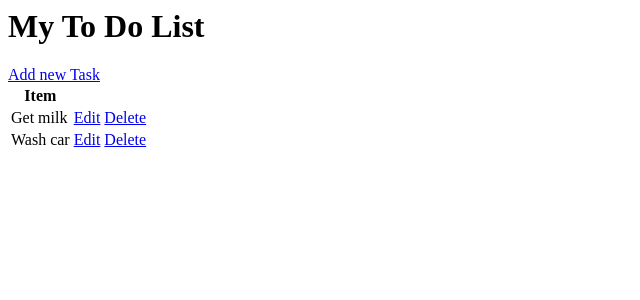
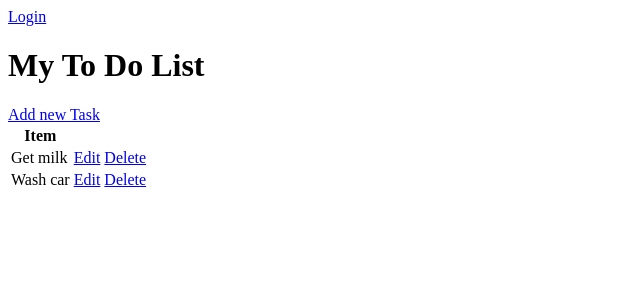
Before and after one commit to waadshaher/todo_project, a Django app: page / in a window 1280 px wide. Shown: the top 300 px of the page, without its empty margins (0-640 px from the left). Run offline with Django 4.2, Linux system fonts and the light colour scheme; data comes from the database, SQL or seed files in the repository; both versions use the stored data as it was after the commit.

Commit message:
User login and logout

```diff
--- a/base/templates/base/task_list.html
+++ b/base/templates/base/task_list.html
@@ -1,3 +1,10 @@
+{% if request.user.is_authenticated %}
+<p>{{request.user}}</p>
+<a href="{% url 'logout' %}">Logout</a>
+{% else %}
+<a href="{% url 'login' %}">Login</a>
+{% endif %}
+
 <h1>My To Do List</h1>
 <a href="{% url 'task-create' %}">Add new Task</a>
 <table>
--- a/base/urls.py
+++ b/base/urls.py
@@ -1,7 +1,11 @@
 from django.urls import path
-from .views import TaskCreate, TaskList, TaskUpdate, DeleteView
+from .views import TaskCreate, TaskList, TaskUpdate, DeleteView, CustomLoginView
+from django.contrib.auth.views import LogoutView
 
 urlpatterns = [
+    path('login/', CustomLoginView.as_view(), name='login'),
+    path('logout/', LogoutView.as_view(next_page='login'), name='logout'),
+
     path('', TaskList.as_view(), name='tasks'),
     path('task-create/',TaskCreate.as_view(), name = 'task-create'),
     path('task-update/<int:pk>/', TaskUpdate.as_view(), name='task-update'),
--- a/base/views.py
+++ b/base/views.py
@@ -1,9 +1,19 @@
-from django.shortcuts import render
+from re import template
+from django.shortcuts import redirect, render
 from django.views.generic.list import ListView
 from .models import Task
 from django.views.generic.edit import CreateView, UpdateView, DeleteView
 from django.urls import reverse_lazy
+from django.contrib.auth.views import LoginView
 from .models import Task
+
+class CustomLoginView(LoginView):
+    template_name = 'base/login.html'
+    fields = '__all__'
+    redirect_authenticated_user = True
+
+    def get_success_url(self):
+        return reverse_lazy('tasks')
 
 class TaskList(ListView):
     model = Task
```
Also changed, not shown: base/templates/base/login.html (added, +7 -0 lines), db.sqlite3.
